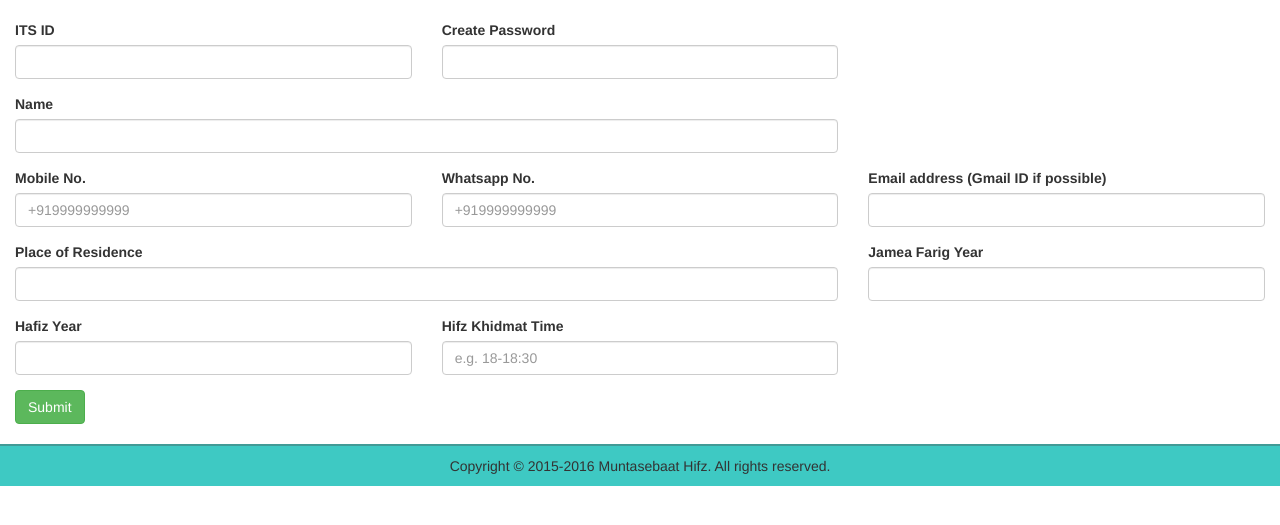
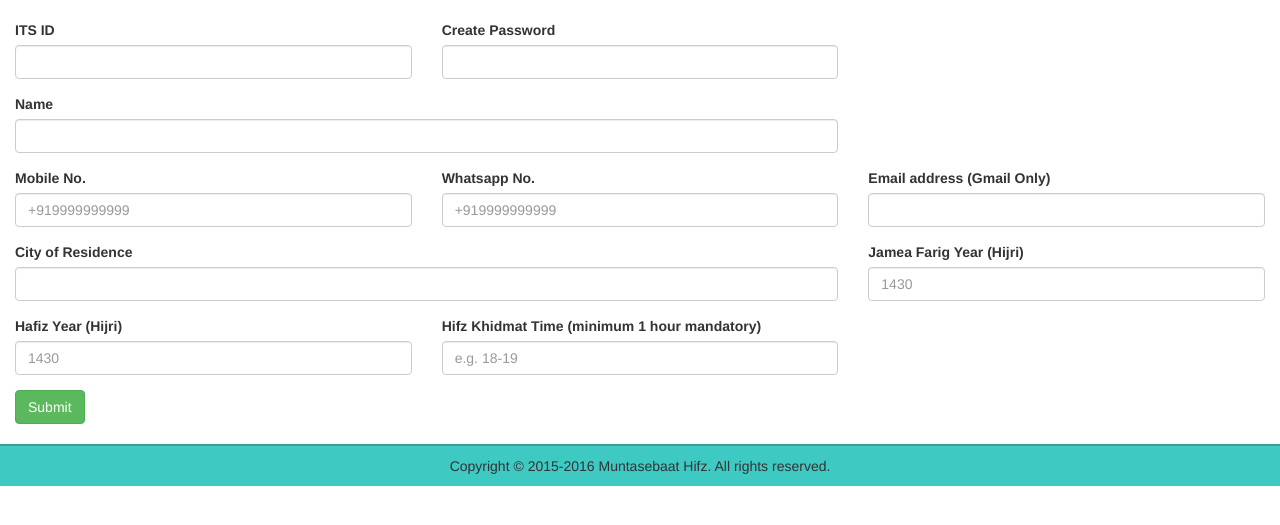
Before and after one commit to mohdj/schedulerapp, a PHP site: page /app/teacherregistration.php in a window 1280 px wide. Shown: the part 67-592 px from the top of the page. Run offline with PHP 8.4, Linux system fonts and the light colour scheme; a stand-in replaces the project's code that opens the database connection.

Commit message:
forms changed

```diff
--- a/app/teacherregistration.php
+++ b/app/teacherregistration.php
@@ -103,8 +103,8 @@ if($_POST)
       </div>
       <div class="col-md-4 col-sm-12">
         <div class="form-group">
-          <label for="email">Email address (Gmail ID if possible)</label>
-          <input type="email" class="form-control" name="email" required="true">
+          <label for="email">Email address (Gmail Only)</label>
+          <input type="email" class="form-control" name="email" required="true" pattern="^[_a-z0-9-]+(\.[_a-z0-9-]+)*@gmail.com$">
         </div>
       </div>
     </div>
@@ -112,27 +112,27 @@ if($_POST)
     <div class="row">
       <div class="col-md-8 col-sm-12">
         <div class="form-group">
-          <label for="residence">Place of Residence</label>
+          <label for="residence">City of Residence</label>
           <input type="text" class="form-control" name="residence" required="true">
         </div>
       </div>
 
       <div class="col-md-4 col-sm-12">
         <div class="form-group">
-          <label for="farigyear">Jamea Farig Year</label>
-          <input type="text" class="form-control" name="farigyear" required="true" pattern="\d{4}" title="Please enter correct Year">
+          <label for="farigyear">Jamea Farig Year (Hijri)</label>
+          <input type="text" class="form-control" name="farigyear" required="true" pattern="\d{4}" title="Please enter correct Year" placeholder="1430">
         </div>
       </div>
       <div class="col-md-4 col-sm-12">
         <div class="form-group">
-          <label for="hafizyear">Hafiz Year</label>
-          <input type="text" class="form-control" name="hafizyear" required="true" pattern="\d{4}" title="Please enter correct Year">
+          <label for="hafizyear">Hafiz Year (Hijri)</label>
+          <input type="text" class="form-control" name="hafizyear" required="true" pattern="\d{4}" title="Please enter correct Year" placeholder="1430">
         </div>
       </div>
       <div class="col-md-4 col-sm-12">
         <div class="form-group">
-          <label for="hifztime">Hifz Khidmat Time</label>
-          <input type="text" class="form-control" name="hifztime" placeholder="e.g. 18-18:30">
+          <label for="hifztime">Hifz Khidmat Time (minimum 1 hour mandatory)</label>
+          <input type="text" class="form-control" name="hifztime" placeholder="e.g. 18-19" pattern="\d\d-\d\d" required="true">
         </div>
       </div>
     </div>
```
Also changed, not shown: app/studentregistration.php (+15 -8 lines).
